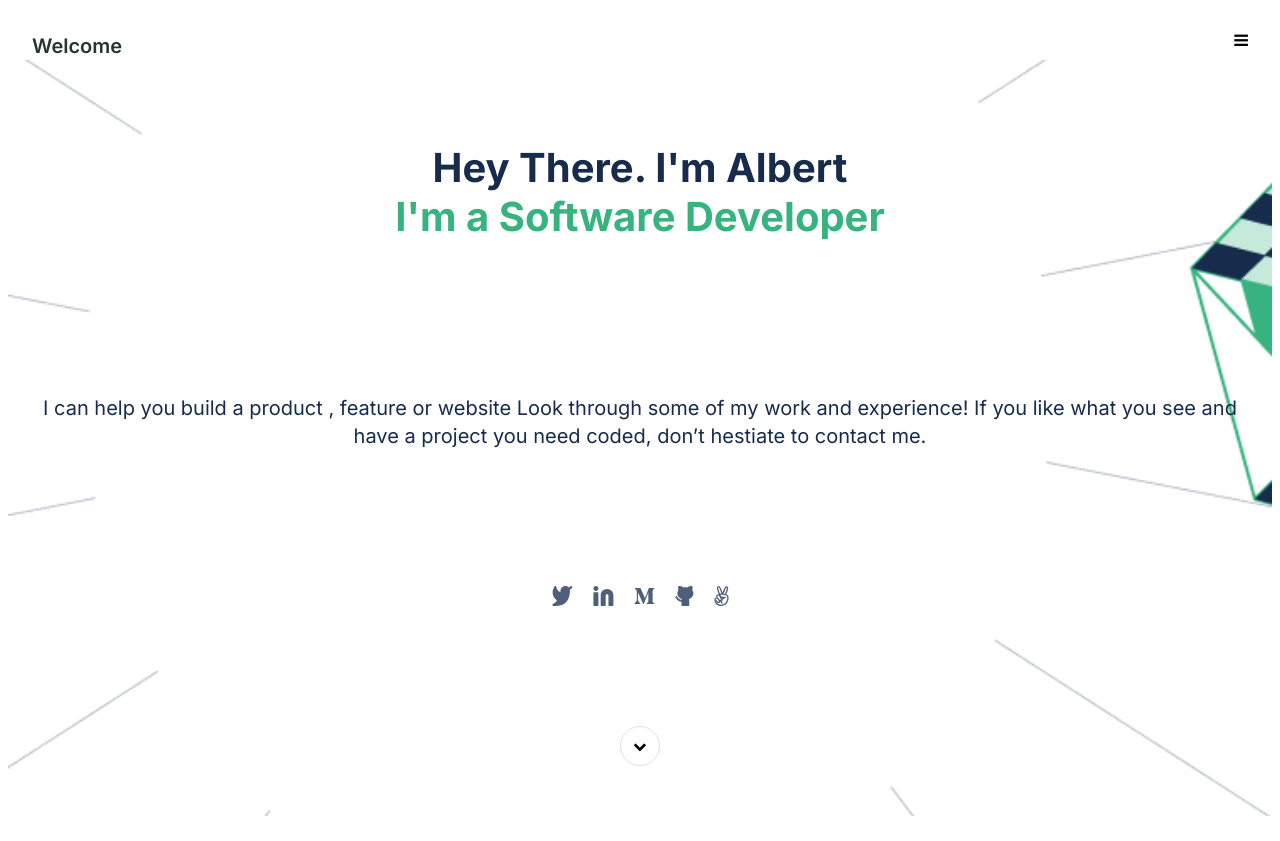
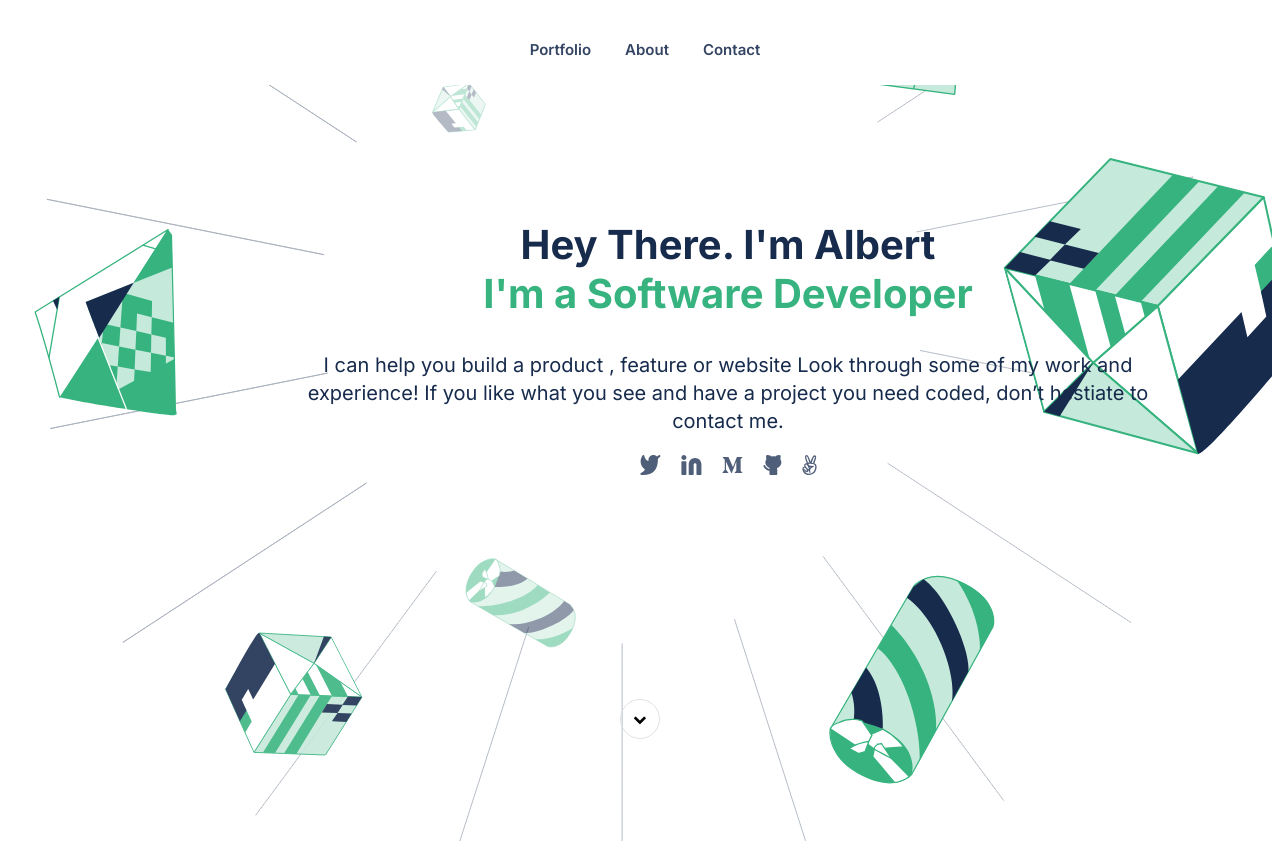
Before and after one commit to sabetech/myportfolio-web, a website: page index.html in a window 1280 px wide. Shown: the top 841 px of the page. Drawn offline with Linux system fonts and the light colour scheme.

Commit message:
Use Media Queries in css to adjust main page for desktop

```diff
--- a/index.html
+++ b/index.html
@@ -12,15 +12,23 @@
     </head>
     <body>
         <header>
-            <nav class="topnav">
+            <nav class="topnav-mobile">
                 <a href="index.html" class="welcome">Welcome</a>
                 <div>
                     <i class="fa fa-bars hamburgar"></i>
                 </div>
             </nav>
+            <nav class="topnav-desktop">
+                <ul class="menu-desktop">
+                    <li>Portfolio</li>
+                    <li>About</li>
+                    <li>Contact</li>
+                </ul>
+            </nav>
         </header>
 
         <section class="container">
+            <div class="inner-container-content">
                 <h1 class="headline">
                     Hey There. I'm Albert <br />
                     <span class="sub-headline">
@@ -49,7 +57,7 @@
                     <a href="https://angellist.com"><img src="images/angellist.svg" alt="angellist"></a>
                 </li>
             </ul>
-
+        </div>
             <button type="button" class="button-style">
                 <i class="fa fa-chevron-down" aria-hidden="true"></i>
             </button>
--- a/style.css
+++ b/style.css
@@ -310,7 +310,7 @@ a:active {
   padding: 8px;
 }
 
-.topnav {
+.topnav-mobile {
   display: flex;
   justify-content: space-between;
   padding-top: 24px;
@@ -326,3 +326,48 @@ a:active {
   color: #28352f;
   text-align: center;
 }
+
+@media screen and (min-width: 900px) {
+  .container {
+    display: flex;
+    background-image: url("./images/Header-llustration-desktop.svg");
+  }
+
+  .inner-container-content {
+    width: 920px;
+    margin-left: 260px;
+    margin-right: 260px;
+    align-items: center;
+  }
+
+  .topnav-mobile {
+    display: none;
+  }
+
+  .topnav-desktop {
+  }
+
+  ul.menu-desktop {
+    display: flex;
+    justify-content: center;
+    list-style: none;
+    font-family: "Inter", sans-serif;
+    font-weight: 600;
+    line-height: 20px;
+    font-size: 15px;
+    padding: 0;
+    color: #344563;
+    display: flex;
+    align-items: center;
+    text-align: center;
+  }
+
+  .menu-desktop > li {
+    margin-top: 15px;
+    margin-left: 10px;
+    padding: 10px 12px 10px 12px;
+  }
+
+  .social-media-icons {
+  }
+}
```
Lines whose indentation alone changed are shown as unchanged.
